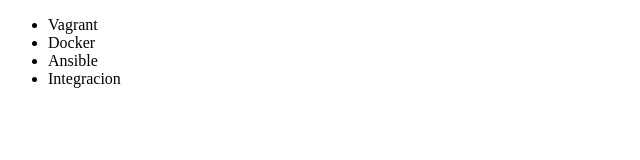
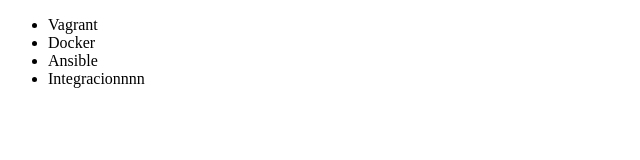
Before and after one commit to jhonatanale/alura-git, a plain HTML site: page index.html in a window 1280 px wide. Shown: the full height of the page, 0-640 px from the left. Drawn offline with Linux system fonts and the light colour scheme.

Commit message:
arreglado palbras de lista

```diff
--- a/index.html
+++ b/index.html
@@ -11,7 +11,7 @@
         <li>Vagrant</li>
         <li>Docker</li>
         <li>Ansible</li>
-        <li>Integracion</li>
+        <li>Integracionnnn</li>
     </ul>
 </body>
 </html>
```
